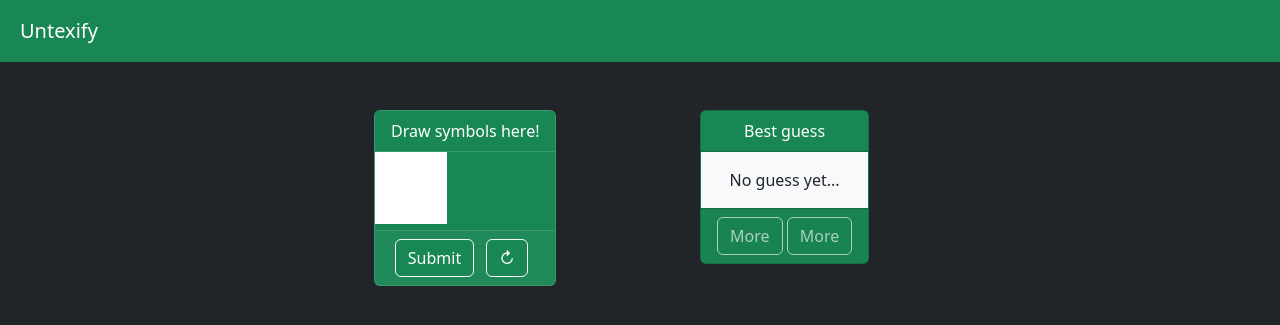
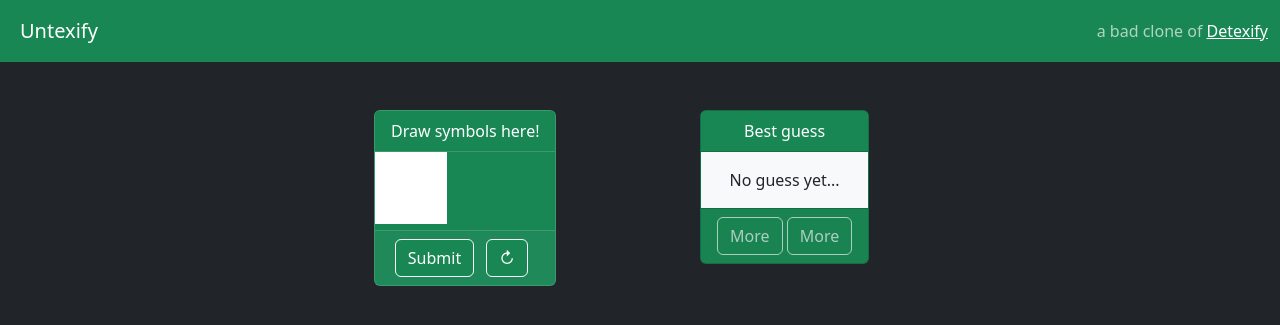
Before and after one commit to rgri/untexify, a Django app: page / in a window 1280 px wide. Shown: the top 325 px of the page. Run offline with Django 4.2, Linux system fonts and the light colour scheme; parts of the project's set-up code (start-up, migrations or seed data) failed here and were passed over; some libraries are stand-ins or nearby versions.

Commit message:
Added Detexify tribute

```diff
--- a/frontend/untexifyweb/testapp/templates/testapp/bootstrap.html
+++ b/frontend/untexifyweb/testapp/templates/testapp/bootstrap.html
@@ -31,6 +31,7 @@
         <nav  class="navbar  bg-success ">
             <div class="container-fluid" >
                 <a href="#" class="navbar-brand p-2" >Untexify</a>
+                <span class="navbar-text pull-left">a bad clone of <a  href="https://detexify.kirelabs.org/classify.html">Detexify</a></span>
             </div>
         </nav>
         <div class="container-fluid">
```
